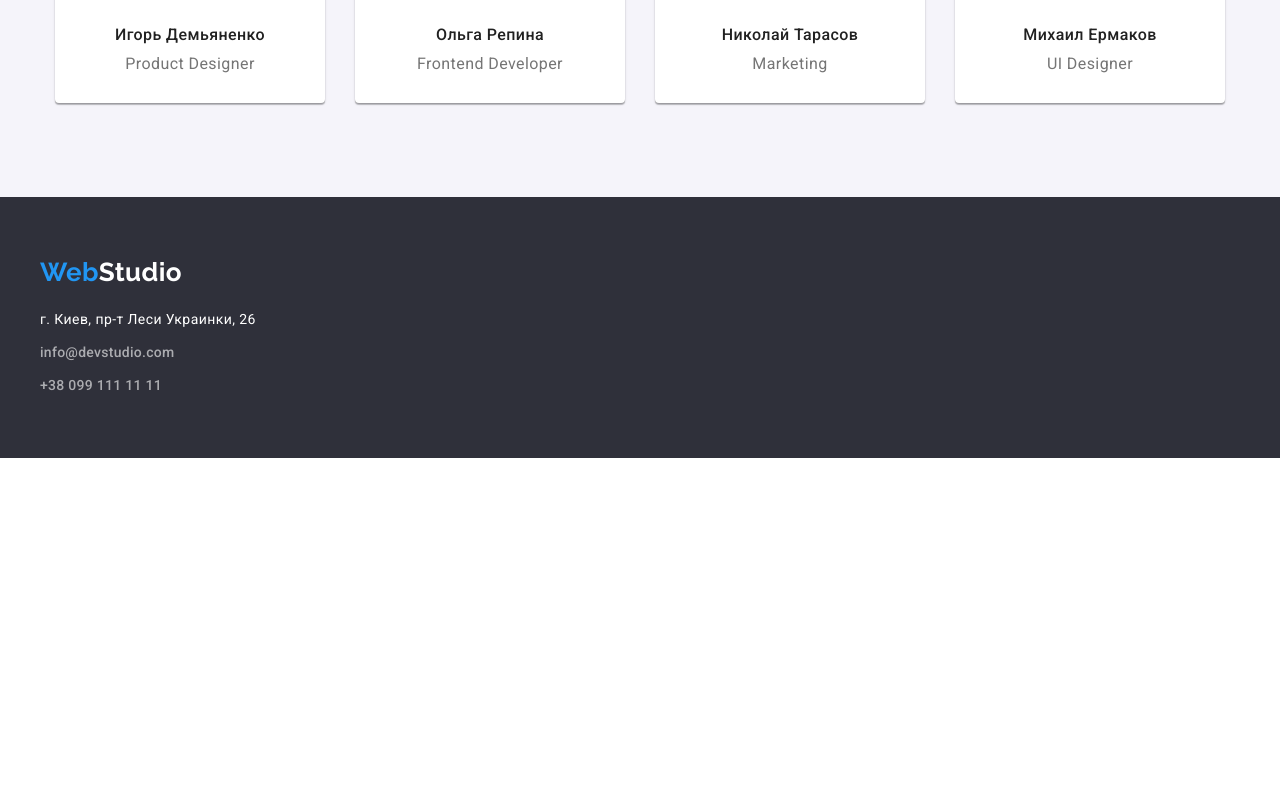
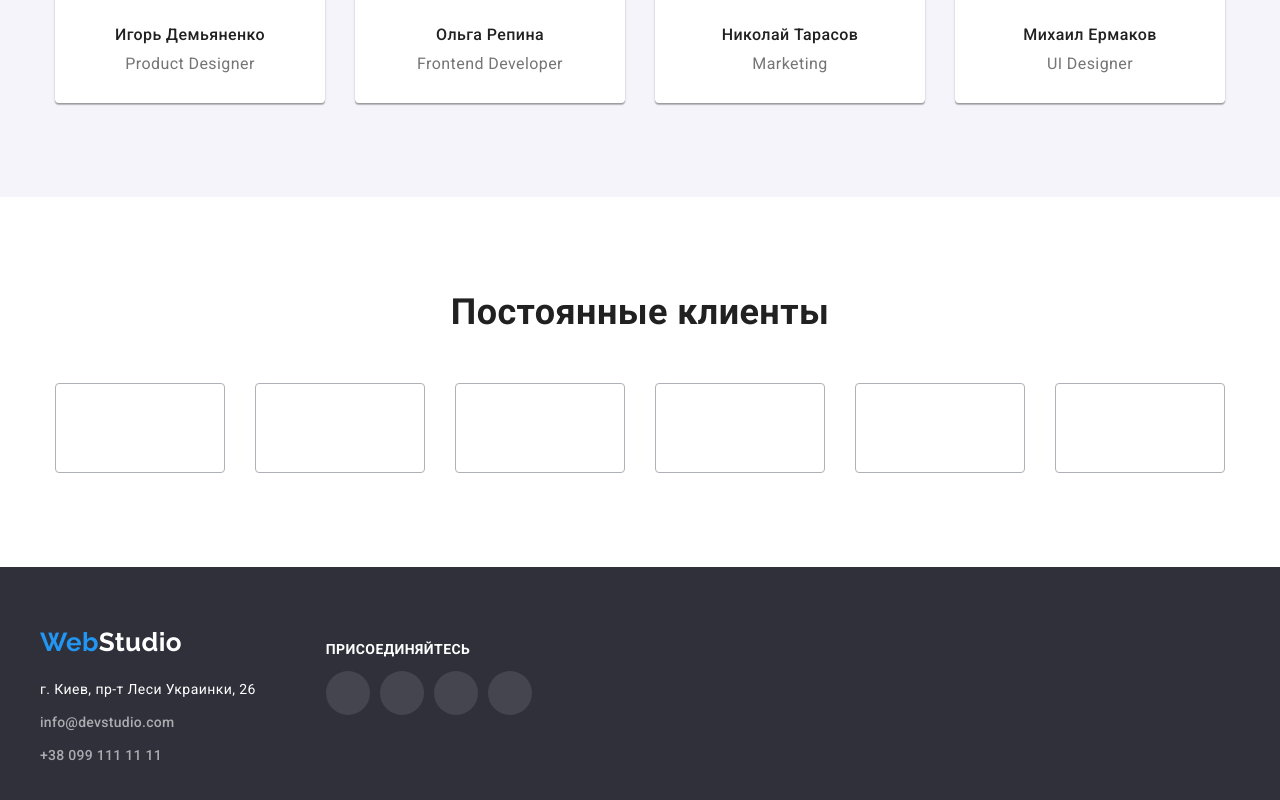
Before and after one commit to OlyaVerbetska/goit-markup-hw-04, a plain HTML site: page index.html in a window 1280 px wide. Shown: the part 1902-2702 px from the top of the page. Before the commit the page ends 2360 px from the top, so only its background shows below. Drawn offline with nearby package versions, Linux system fonts and the light colour scheme.

Commit message:
Добавляет баннер, visually-hidden, секцию Клиенты

```diff
--- a/css/styles.css
+++ b/css/styles.css
@@ -11,6 +11,8 @@
   --bg-color-light: #f5f4fa;
   --border-cards: #eeeeee;
   --header-border: #ececec;
+  --border-clients: #afb1b8;
+  --bg-color-icon:rgba(255, 255, 255, 0.1);
 }
 body {
   font-family: Roboto, sans-serif;
@@ -43,6 +45,16 @@ h3 {
   list-style-type: none;
   padding-inline-start: 0px;
   margin: 0px;
+}
+.visually-hidden {
+  position: absolute;
+  width: 1px;
+  height: 1px;
+  margin: -1px;
+  border: 0px;
+  padding: 0px;
+  clip: rect(0 0 0 0);
+  overflow: hidden;
 }
 /* header links */
 .link {
@@ -108,13 +120,21 @@ h3 {
 
 /* hero */
 .hero {
-  /* для красоты */
-  height: 600px;
   padding-top: 200px;
+}
+.overlay {
+  min-height: 600px;
+  max-width: 1600px;
+  margin: 0px auto;
 
-  /* фон для видимости белого текста заголовка */
   background-color: var(--bg-color-dark);
+
+  background-image: linear-gradient(rgba(47, 48, 58, 0.4), rgba(47, 48, 58, 0.4)), url(../images/hero-banner.jpg);
+  background-repeat: no-repeat;
+  background-size: cover;
+  background-position: center;
 }
+
 .hero .container {
   max-width: 700px;
   /* flex-wrap: wrap;
@@ -135,7 +155,7 @@ h3 {
   color: var(--contrast-white-color);
 }
 .hero-button {
-  display: block;
+  display: inline-block;
   /* max-width: 200px; */
   padding: 10px 32px;
 
@@ -152,9 +172,11 @@ h3 {
   background-color: var(--accent-color);
 }
 /* Особенности */
-.features {
+.features,
+.clients {
   padding: 94px 0px;
 }
+
 .features .list .item:not(:last-child) {
   margin-right: 30px;
 }
@@ -195,7 +217,8 @@ h3 {
 }
 
 .work-title,
-.team-title {
+.team-title,
+.clients-title {
   margin-bottom: 50px;
   text-align: center;
 
@@ -255,7 +278,32 @@ h3 {
   line-height: 1.19;
   color: var(--text-color);
 }
+/* Клиенты */
+.clients .list {
+  flex-wrap: wrap;
+}
+.clients-item {
+  width: 170px;
+  height: 90px;
+  margin-right: 30px;
+  margin-bottom: 20px;
+}
 
+.clients-item:nth-child(6n) {
+  margin-right: 0px;
+}
+.clients-item:nth-last-child(-n + 6) {
+  margin-bottom: 0px;
+}
+.clients-link {
+  display: block;
+
+  border: 1px solid var(--border-clients);
+  border-radius: 4px;
+
+  width: 170px;
+  height: 90px;
+}
 /* Футер */
 .footer {
   /* фон для видимости  текста заголовка */
@@ -296,6 +344,34 @@ h3 {
 .footer .link:not(:last-child) {
   margin-bottom: 9px;
 }
+
+.footer-nav {
+  margin-right: 70px;
+}
+
+.socials p {
+  font-family: Roboto;
+font-weight: 700;
+line-height: 16px;
+letter-spacing: 0.03em;
+text-transform: uppercase;
+
+color:var(--contrast-white-color)
+
+}
+.socials .link {
+  display: block;
+  width: 44px;
+  height: 44px;
+  border-radius: 50%;
+  background-color: var(--bg-color-icon);
+  /* margin-right:10px; */
+}
+
+.socials-item:not(:last-child) {
+  margin-right: 10px;
+}
+
 
 /* Страница Портфолио */
 .portfolio {
--- a/index.html
+++ b/index.html
@@ -44,7 +44,7 @@
     </header>
     <main>
       <!--hero-->
-      <section class="hero">
+      <section class="hero overlay">
         <div class="container">
           <h1 class="hero-title">Эффективные решения для вашего бизнеса</h1>
           <a class="hero-button" href="">Заказать услугу</a>
@@ -53,9 +53,7 @@
       <!--Особенности-->
       <section class="features">
         <div class="container">
-          <!-- <h2 class="features-title">
-          Особенности
-        </h2> -->
+          <h2 class="features-title visually-hidden">Особенности</h2>
           <ul class="list flexbox">
             <li class="item">
               <h3 class="features-subtitle">Внимание к деталям</h3>
@@ -129,10 +127,28 @@
           </ul>
         </div>
       </section>
+      <!-- Клиенты -->
+      <section class="clients">
+        <div class="container">
+          <h2 class="clients-title">Постоянные клиенты</h2>
+          <ul class="list flexbox">
+            <li class="clients-item"><a class="clients-link" href=""></a></li>
+            <li class="clients-item"><a class="clients-link" href=""></a></li>
+            <li class="clients-item"><a class="clients-link" href=""></a></li>
+            <li class="clients-item"><a class="clients-link" href=""></a></li>
+            <li class="clients-item"><a class="clients-link" href=""></a></li>
+            <li class="clients-item"><a class="clients-link" href=""></a></li>
+          </ul>
+        </div>
+      </section>
     </main>
     <!--Footer-->
+
     <footer class="footer">
-      <div class="container">
+      <div class="container flexbox">
+
+         <!-- Футер контакты -->
+        <div class="footer-nav">
         <a class="logo-secondary" href="./index.html"><span class="logo-accent">Web</span>Studio</a>
         <!--Контакты-->
         <address>
@@ -143,6 +159,21 @@
           <a class="link" href="tel:+380991111111">+38 099 111 11 11</a>
         </address>
       </div>
+      <!-- Футер Присоединяйтесь -->
+<div class="socials">
+  <p>присоединяйтесь</p>
+  <ul class="list flexbox">
+       <li class="socials-item"><a class="link" href=""></a></li>
+       <li class="socials-item"><a class="link" href=""></a></li>
+       <li class="socials-item"><a class="link" href=""></a></li>
+       <li class="socials-item"><a class="link" href=""></a></li>
+
+  </ul>
+
+</div>
+
+
+    </div>
     </footer>
   </body>
 </html>
```
Also changed, not shown: images/hero-banner.jpg (added). Lines whose indentation alone changed are shown as unchanged.
